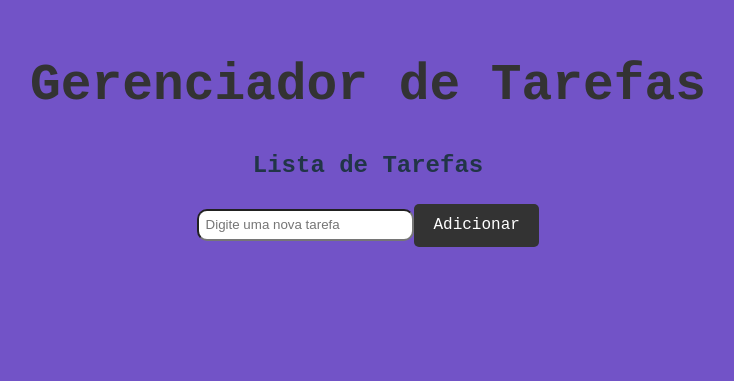
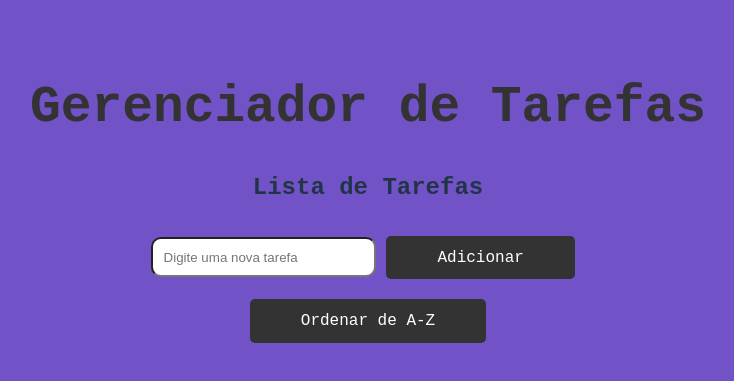
Before and after one commit to bruneeco/listadetarefas, a React (Vite) app in the folder ab/: page / in a window 1280 px wide. Shown: the part 153-534 px from the top of the page, without its empty margins (272-1006 px from the left). Built offline with nearby package versions, Linux system fonts and the light colour scheme.

Commit message:
colocando a funcao de az sem funfa

```diff
--- a/ab/package.json
+++ b/ab/package.json
@@ -22,6 +22,6 @@
     "eslint-plugin-react-hooks": "^5.1.0",
     "eslint-plugin-react-refresh": "^0.4.19",
     "globals": "^15.15.0",
-    "vite": "^6.2.4"
+    "vite": "^6.2.5"
   }
 }
--- a/ab/src/App.css
+++ b/ab/src/App.css
@@ -6,12 +6,11 @@
 }
 
 input[type="text"] {
-  padding: 0.5em;
+  padding: 0.8em;
   border-radius: 10px;
   width: 100%;
   max-width: 200px;
 }
-
 body{
   margin: 0;
   background-color: rgb(114, 83, 199);
@@ -26,7 +25,8 @@
 }
 
 button{
-  padding: 0.8em 1.2em;
+  margin: 10px;
+  padding: 0.8em 3.2em;
   background-color: #333333;
   color: white;
   border-radius: 5px;
@@ -39,10 +39,16 @@
 
 ul{
   list-style: inside;
-  padding: 5rem;
+  padding: 1rem;
   margin: 2em;
 }
 
+.tarefa.texto{
+  color: white;
+}
+.tarefa.texto:hover{
+  color: #646cff;
+}
 li{
   background-color: rgb(26, 9, 53);
   padding: 1rem;
--- a/ab/src/components/ListaTarefas.jsx
+++ b/ab/src/components/ListaTarefas.jsx
@@ -2,7 +2,7 @@
 
 function ListaTarefas() {
   const [tarefas, setTarefas] = useState([]);
-
+  const [ordenarAZ, setOrdenarAZ] = useState(false); // Estado para controlar a ordenação
   const [novaTarefa, setNovaTarefa] = useState("");
 
   // 🔹 Carregar tarefas salvas do LocalStorage
@@ -13,6 +13,7 @@
     }
   }, []);
 
+  useState
   // 🔹 Salvar as tarefas no LocalStorage sempre que houver mudanças
   useEffect(() => {
     if (tarefas.length > 0) {
@@ -29,6 +30,16 @@
       setNovaTarefa(""); // Limpa o campo
     }
   };
+
+  // 🔹 Ordenar tarefas
+  const ordenarTarefas = () => {
+    const tarefasOrdenadas = [...tarefas].sort((a, b) =>
+      a.texto.localeCompare(b.texto)
+    );
+    setTarefas(tarefasOrdenadas);
+    setOrdenarAZ(!ordenarAZ); // Alterna o estado de ordenação
+  };
+
 
   // 🔹 Remover tarefa
   const removerTarefa = (indice) => {
@@ -56,6 +67,7 @@
         placeholder="Digite uma nova tarefa"
       />
       <button onClick={adicionarTarefa}>Adicionar</button>
+      <button onClick={() => ordenarAZ(indice)}>Ordenar de A-Z</button>
       <ul>
         {tarefas.map((tarefa, indice) => (
           <li key={indice}>
```
Also changed, not shown: 1 other file (tests, documents, lock files or other folders).
